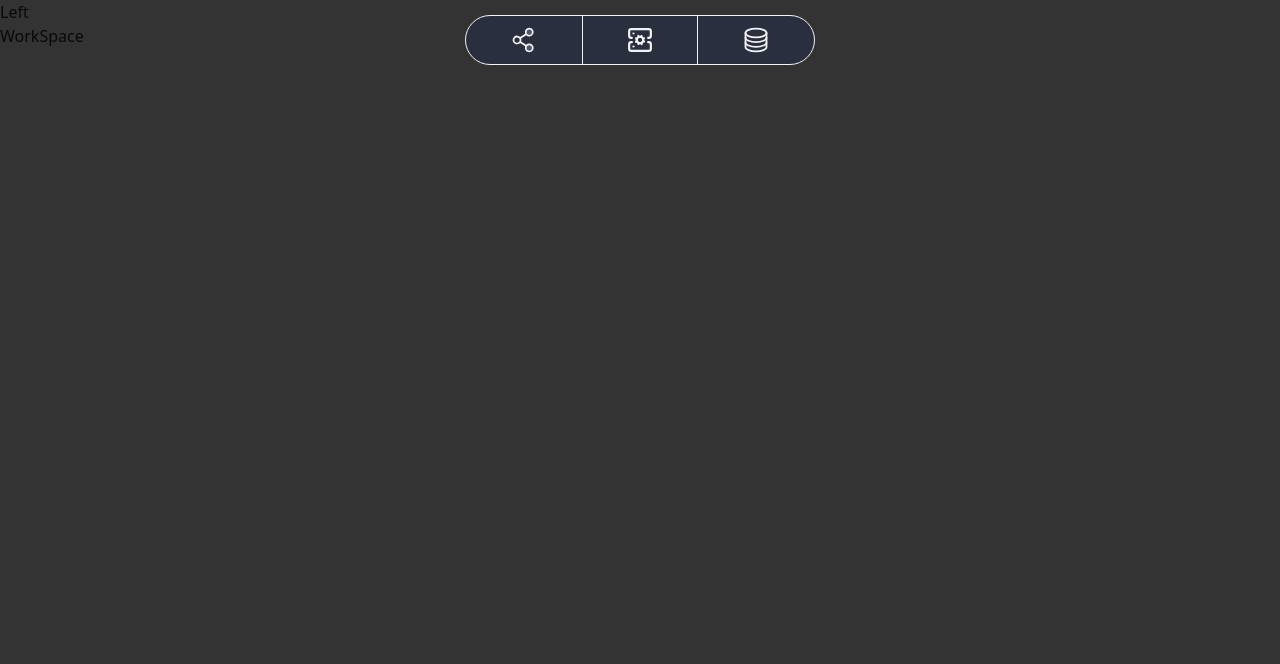
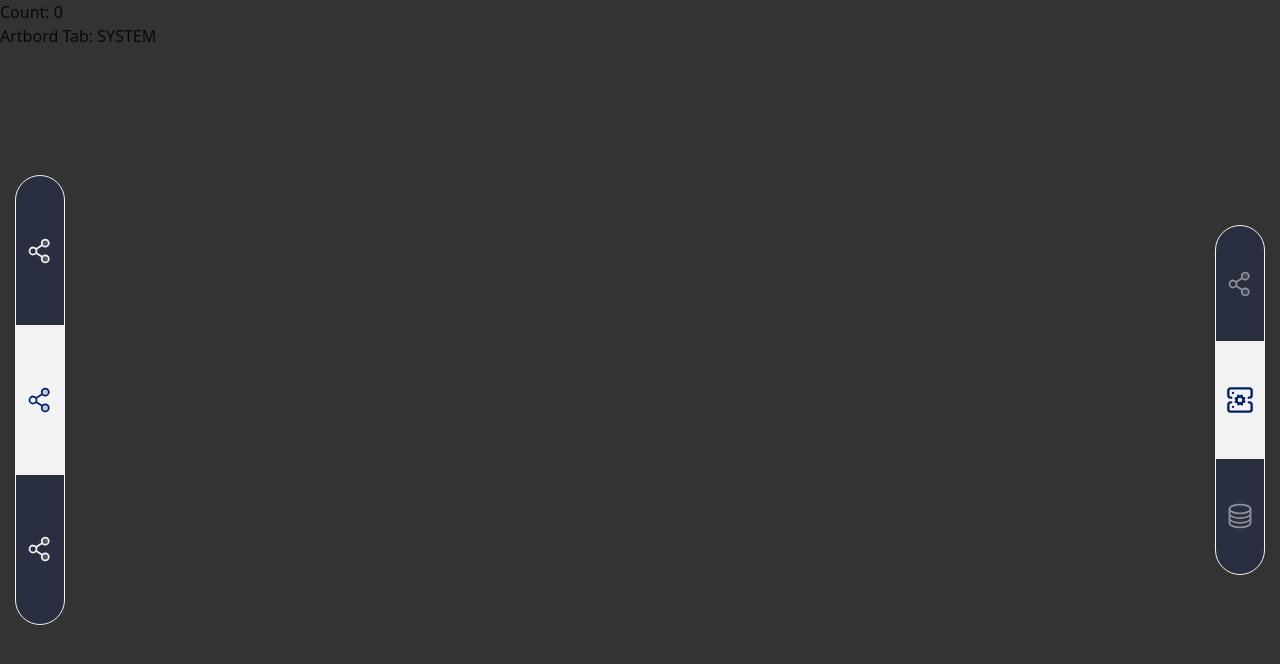
Before and after one commit to anonto42/canvas, a Next.js app: page /workspace in a window 1280 px wide. Shown: the top 664 px of the page. Built offline with nearby package versions, Linux system fonts and the light colour scheme.

Commit message:
redux store setuped with the artbord slice

```diff
--- a/app/(pages)/workspace/layout.tsx
+++ b/app/(pages)/workspace/layout.tsx
@@ -1,22 +1,25 @@
+"use client";
 import LeftBar from '@/components/Bars/Left'
-import TopBar from '@/components/Bars/Top'
+import TopBar from '@/components/Bars/Right'
+import { store } from '@/redux/store';
 import React from 'react'
+import { Provider } from 'react-redux'
 
 export default function WorkSpaceLayout({ children }: { children: React.ReactNode }) {
   return (
-    <div className='w-full h-[100vh] bg-[#333333]'>
+    <Provider store={store}>
+      <div className='w-full h-[100vh] bg-[#333333]'>
 
         {/* Top Bar */}
         <TopBar />
-
         {/* Left Bar */}
         <LeftBar />
 
-
         <div>
-            {children}
+          {children}
         </div>
 
-    </div>
+      </div>
+    </Provider>
   )
 }
--- a/app/(pages)/workspace/page.tsx
+++ b/app/(pages)/workspace/page.tsx
@@ -1,7 +1,20 @@
+"use client";
 import React from 'react'
+import { useDispatch, useSelector } from 'react-redux';
 
 export default function WorkSpace() {
+
+  const count = useSelector((state: any) => state.counter.value);
+  const dispatch = useDispatch();
+
+  const artbordTab = useSelector( (state: any) => state.canvasTab.type);
+
   return (
-    <div>WorkSpace</div>
+    <div>
+       <h1>Count: {count}</h1>
+
+      <h2> Artbord Tab: {artbordTab} </h2>
+
+    </div>
   )
 }
--- a/components/Bars/Left.tsx
+++ b/components/Bars/Left.tsx
@@ -1,7 +1,52 @@
-import React from 'react'
+"use client";
+import { increment } from '@/redux/slices/counterSlice';
+import React, { useState } from 'react'
+import { PiShareNetworkDuotone } from 'react-icons/pi';
+import { useDispatch } from 'react-redux';
 
 export default function LeftBar() {
+
+  const [select, setSelect] = useState<"API Design" | "System Design" | "Database Design">('Database Design');
+
+  const dispatch = useDispatch();
+
   return (
-    <div>Left</div>
+    <div className='absolute h-full w-auto flex justify-center items-center'>
+
+      <div className='h-[450px] w-[50px] ml-[15px] rounded-full border-1 border-[#f3f3f3] bg-[#00226d33] overflow-hidden grid grid-rows-3 items-center'>
+
+        <div
+          className={
+              select === "API Design" ? 'bg-[#f3f3f3] text-[#00226d] w-full h-full flex items-center justify-center' : 'text-[#f3f3f3] w-full h-full flex items-center justify-center'}
+            title='API Design'
+            onClick={() => {
+              setSelect("API Design");
+              dispatch( increment() )
+            }}
+          >
+            <PiShareNetworkDuotone size={28} />
+        </div>
+
+        <div
+          className={
+              select === "Database Design" ? 'bg-[#f3f3f3] text-[#00226d] w-full h-full flex items-center justify-center' : 'text-[#f3f3f3] w-full h-full flex items-center justify-center'}
+            title='API Design'
+            onClick={() => setSelect("Database Design")}
+          >
+            <PiShareNetworkDuotone size={28} />
+        </div>
+
+        <div
+          className={
+              select === "System Design" ? 'bg-[#f3f3f3] text-[#00226d] w-full h-full flex items-center justify-center' : 'text-[#f3f3f3] w-full h-full flex items-center justify-center'}
+            title='API Design'
+            onClick={() => setSelect("System Design")}
+          >
+            <PiShareNetworkDuotone size={28} />
+        </div>
+
+      </div>
+
+    </div>
   )
 }
--- a/components/Bars/Top.tsx
+++ /dev/null
@@ -1,43 +0,0 @@
-import React from 'react';
-import { LuServerCog } from "react-icons/lu";
-import { IoServerOutline } from "react-icons/io5";
-import { PiShareNetworkDuotone } from "react-icons/pi";
-
-export default function TopBar() {
-
-  const SelectTap = (e: any) => {
-    console.log(e.target.getAttribute('title'));
-  }
-
-
-  return (
-    <div className='w-full h-auto flex items-center justify-center absolute'>
-
-      <div className='h-[50px] w-[350px] mt-[15px] bg-[#00226d33] border-1 rounded-full border-[#f3f3f3] overflow-hidden flex justify-between items-center'>
-
-        <div
-          className='text-[#f3f3f3] w-full h-full flex items-center justify-center'
-          title='API Design'
-        >
-          <PiShareNetworkDuotone size={28} />
-        </div>
-
-        <div
-          className='text-[#f3f3f3] w-full h-full flex items-center justify-center border-x-1 border-[#f3f3f3]'
-          title='System Design'
-        >
-          <LuServerCog size={26} />
-        </div>
-
-        <div
-          className='text-[#f3f3f3] w-full h-full flex items-center justify-center'
-          title='Database Design'
-        >
-          <IoServerOutline size={28} />
-        </div>
-
-      </div>
-
-    </div>
-  )
-}
--- /dev/null
+++ b/redux/hook.ts
@@ -0,0 +1,8 @@
+import type { TypedUseSelectorHook } from 'react-redux'
+import { useDispatch, useSelector, useStore } from 'react-redux'
+//@ts-ignore
+import { AppDispatch, AppStore, RootState } from '.'
+
+export const useAppDispatch: () => AppDispatch = useDispatch
+export const useAppSelector: TypedUseSelectorHook<RootState> = useSelector
+export const useAppStore: () => AppStore = useStore
--- /dev/null
+++ b/redux/slices/canvasSlice.ts
@@ -0,0 +1,39 @@
+import { createSlice } from '@reduxjs/toolkit'
+import { RootState } from '../store'
+
+export enum CanvasType {
+  API = 'API',
+  SYSTEM = 'SYSTEM',
+  DATABASE = 'DATABASE'
+}
+
+interface CanvasState {
+  type: 'API' | 'SYSTEM' | 'DATABASE'
+}
+
+const initialState: CanvasState = {
+  type: 'SYSTEM'
+}
+
+export const CanvasSlice = createSlice({
+  name: 'CanvasTab',
+  initialState,
+  reducers: {
+    setTabToAPI: state => {
+      state.type = "API"
+    },
+    setTabToSystem: state => {
+      state.type = "SYSTEM"
+    },
+    setTabToDatabase: state => {
+      state.type = "DATABASE"
+    },
+    // incrementByAmount: (state, action: PayloadAction<number>) => {
+    //   state.value += action.payload
+    // }
+  }
+})
+
+export const { setTabToAPI, setTabToSystem, setTabToDatabase } = CanvasSlice.actions
+export const selectTab = (state: RootState) => state.canvasTab
+export default CanvasSlice.reducer
--- /dev/null
+++ b/redux/slices/counterSlice.ts
@@ -0,0 +1,30 @@
+import { createSlice, PayloadAction } from '@reduxjs/toolkit'
+import { RootState } from '../store'
+
+interface CounterState {
+  value: number
+}
+
+const initialState: CounterState = {
+  value: 0
+}
+
+export const counterSlice = createSlice({
+  name: 'counter',
+  initialState,
+  reducers: {
+    increment: state => {
+      state.value += 1
+    },
+    decrement: state => {
+      state.value -= 1
+    },
+    incrementByAmount: (state, action: PayloadAction<number>) => {
+      state.value += action.payload
+    }
+  }
+})
+
+export const { increment, decrement, incrementByAmount } = counterSlice.actions
+export const selectCount = (state: RootState) => state.counter
+export default counterSlice.reducer
--- /dev/null
+++ b/redux/store.ts
@@ -0,0 +1,14 @@
+import { configureStore } from "@reduxjs/toolkit";
+import { counterSlice } from "./slices/counterSlice";
+import { CanvasSlice } from "./slices/canvasSlice";
+
+export const store = configureStore({
+  reducer: {
+    counter: counterSlice.reducer,
+    canvasTab: CanvasSlice.reducer
+  }
+})
+
+export type AppStore = typeof store
+export type RootState = ReturnType<AppStore['getState']>
+export type AppDispatch = AppStore['dispatch']
```
